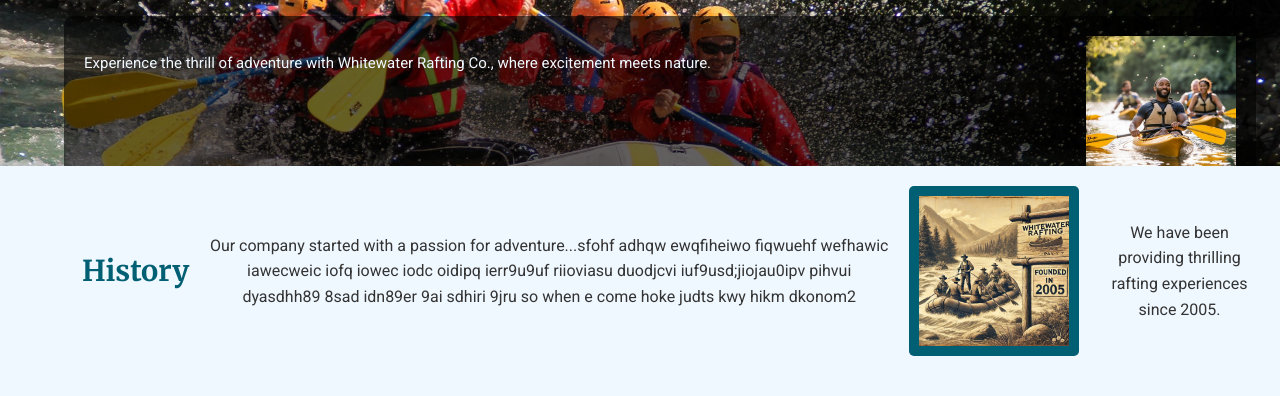
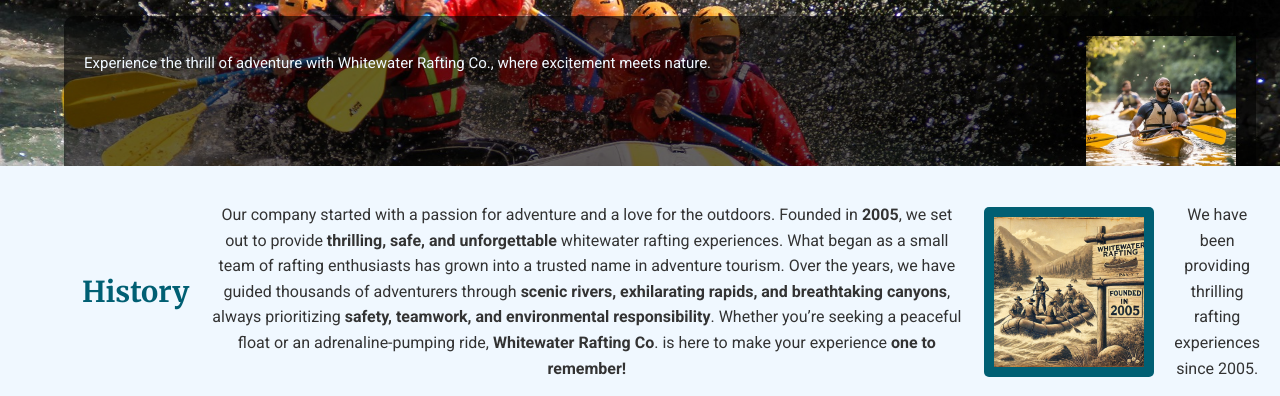
Before and after one commit to kobbybhills/wdd130, a plain HTML site: page wwr/about.html in a window 1280 px wide. Shown: the part 404-800 px from the top of the page. Drawn offline with Linux system fonts and the light colour scheme.

Commit message:
new paragragh

```diff
--- a/wwr/about.html
+++ b/wwr/about.html
@@ -42,7 +42,15 @@
         <!-- History Section -->
         <section class="history">
             <h1>History</h1>
-            <p>Our company started with a passion for adventure...sfohf adhqw ewqfiheiwo fiqwuehf wefhawic iawecweic iofq iowec iodc oidipq ierr9u9uf riioviasu duodjcvi iuf9usd;jiojau0ipv pihvui dyasdhh89 8sad idn89er 9ai sdhiri 9jru so when e come hoke judts kwy hikm dkonom2</p>
+            <p>Our company started with a passion for adventure and a love for the outdoors.
+                Founded in <strong>2005</strong>, we set out to provide <strong>thrilling, safe, and unforgettable</strong>
+                whitewater rafting experiences. What began as a small team of rafting enthusiasts
+                has grown into a trusted name in adventure tourism.
+                Over the years, we have guided thousands of adventurers through <strong>scenic rivers,
+                exhilarating rapids, and breathtaking canyons</strong>, always prioritizing <strong>safety,
+                teamwork, and environmental responsibility</strong>. Whether you’re seeking a peaceful
+                float or an adrenaline-pumping ride, <strong>Whitewater Rafting Co</strong>. is here to make
+                your experience <strong>one to remember!</strong></p>
             <img src="images/history.jpg" alt="Company History">
             <p>We have been providing thrilling rafting experiences since 2005.</p>
 
```
